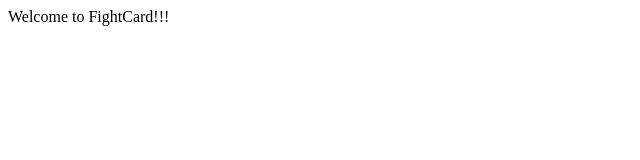
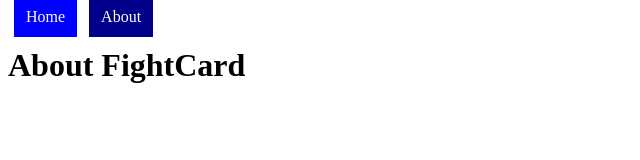
Before and after one commit to RyanL2020/FightCardReact-Redux, a React app: page /about in a window 1280 px wide. Shown: the whole page, without its empty margins (0-640 px from the left). Built offline with nearby package versions, Linux system fonts and the light colour scheme.

Commit message:
added navbar with home and about tabs

```diff
--- a/package.json
+++ b/package.json
@@ -6,6 +6,7 @@
     "cra-template": "1.1.2",
     "react": "^17.0.2",
     "react-dom": "^17.0.2",
+    "react-router-dom": "^5.3.0",
     "react-scripts": "4.0.3"
   },
   "scripts": {
--- a/public/index.html
+++ b/public/index.html
@@ -4,7 +4,7 @@
     <meta charset="utf-8" />
     <link rel="icon" href="%PUBLIC_URL%/favicon.ico" />
     <meta name="viewport" content="width=device-width, initial-scale=1" />
-    <meta name="theme-color" content="#000000" />
+    <meta name="theme-color" content="#001" />
     <meta
       name="description"
       content="Web site created using create-react-app"
--- /dev/null
+++ b/src/About.js
@@ -0,0 +1,9 @@
+import React from 'react'
+
+class About extends React.Component {
+    render() {
+        return <h1>About FightCard</h1>
+    }
+}
+
+export default About
--- a/src/Fighter.js
+++ /dev/null
@@ -1,11 +0,0 @@
-import React from 'react'
-
-
-class Fighter extends React.Component {
-    render() {
-        return <div>Welcome to FightCard!!!</div>
-    }
-
-}
-
-export default Fighter
--- /dev/null
+++ b/src/Home.js
@@ -0,0 +1,12 @@
+import React from 'react'
+
+
+class Home extends React.Component {
+    render() {
+
+        return <h1>Welcome to FightCard!!!</h1>
+    }
+
+}
+
+export default Home
--- /dev/null
+++ b/src/Navbar.js
@@ -0,0 +1,46 @@
+import React from "react";
+import { NavLink } from "react-router-dom";
+
+const link = {
+  width: "100px",
+  padding: "12px",
+  margin: "0 6px 6px",
+  background: "blue",
+  textDecoration: "none",
+  color: "white",
+};
+
+class Navbar extends React.Component {
+  render() {
+    return (
+      <div>
+        <NavLink
+          to="/"
+          /* set exact so it knows to only set activeStyle when route is deeply equal to link */
+          exact
+          /* add styling to Navlink */
+          style={link}
+          /* add prop for activeStyle */
+          activeStyle={{
+            background: "darkblue",
+          }}
+        >
+          Home
+        </NavLink>
+        <NavLink
+          to="/about"
+          exact
+          style={link}
+          activeStyle={{
+            background: "darkblue",
+          }}
+        >
+          About
+        </NavLink>
+
+      </div>
+    );
+  }
+}
+
+export default Navbar;
--- a/src/index.js
+++ b/src/index.js
@@ -1,8 +1,18 @@
 import React from 'react'
 import ReactDOM from "react-dom";
-import Fighter from "./Fighter";
+import Home from "./Home";
+import About from "./About";
+import Navbar from "./Navbar";
+import { BrowserRouter as Router, Route } from "react-router-dom";
+
 
 ReactDOM.render(
-    <Fighter /> ,
+    <Router>
+        <div>
+            <Navbar />
+            <Route exact path="/" component={Home} />
+            <Route exact path="/about" component={About} />
+        </div>
+    </Router>,
     document.getElementById("root")
   );
```
Also changed, not shown: 2 other files.
